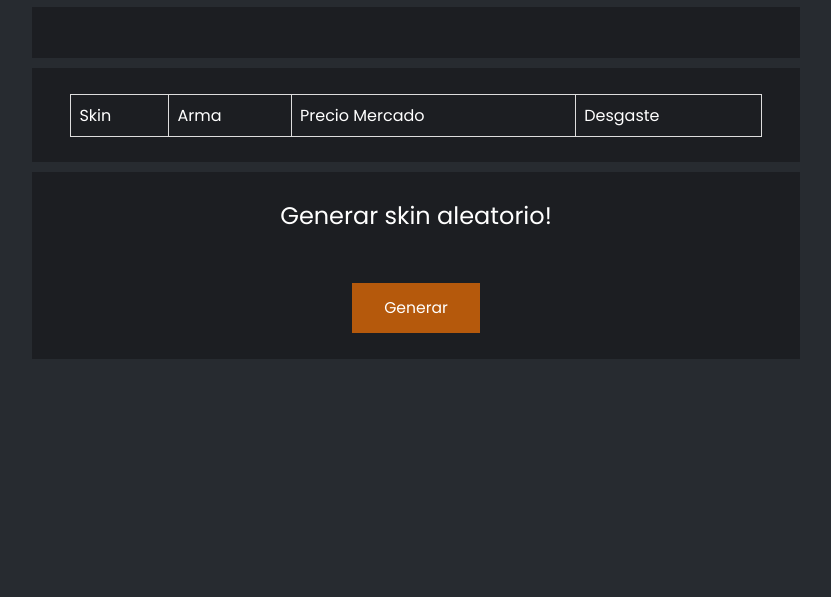
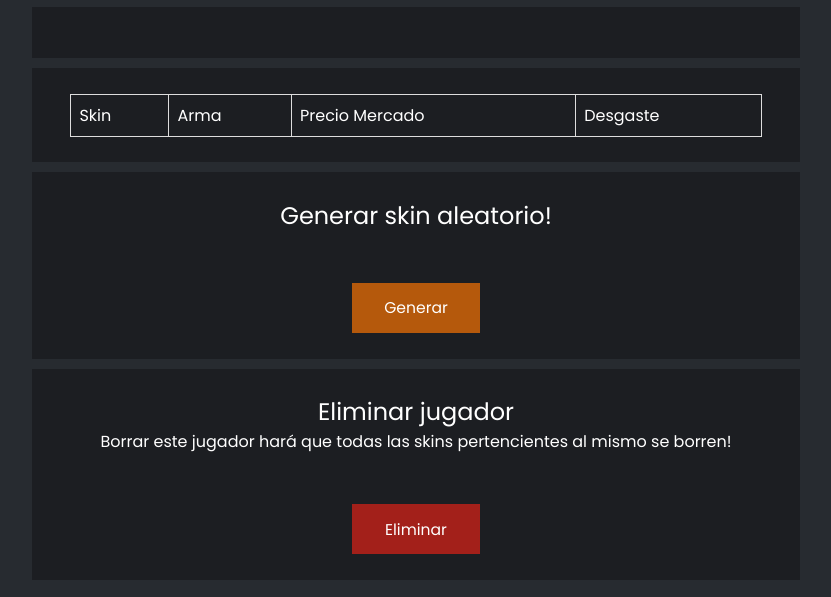
Before and after one commit to MChan888/Tsukint, a plain HTML site: page frontend/player/index.html in a window 1280 px wide. Shown: the part 203-800 px from the top of the page, without its empty margins (224-1055 px from the left). Drawn offline with Linux system fonts and the light colour scheme; no server answers.

Commit message:
Feat: Eliminar jugador

```diff
--- a/frontend/js/player.js
+++ b/frontend/js/player.js
@@ -161,6 +161,20 @@ const modifyPlayerInfo = async () => {
 	});
 };
 
+const deletePlayer = async () => {
+	if (confirm("Estás seguro que queres borrar este jugador?")) {
+		await fetch("http://localhost:5000/api/player/" + id, {
+			method: "DELETE",
+			headers: {
+				"Content-Type": "application/json",
+			},
+		}).catch((err) => {
+			console.error(err);
+			throw new Error("Error al editar el jugador");
+		});
+	}
+};
+
 // Main execution
 const playerId = getPlayerIdFromUrl();
 fetchPlayerSkinsInfo()
--- a/frontend/player/index.html
+++ b/frontend/player/index.html
@@ -51,6 +51,14 @@
 				<br />
 				<button class="generate_skin_button" onclick="addNewSkinToTable()"><h3>Generar</h3></button>
 			</div>
+			<div class="box">
+				<h2>Eliminar jugador</h2>
+				<h4>Borrar este jugador hará que todas las skins pertencientes al mismo se borren!</h4>
+				<br />
+				<div id="skin_generated"></div>
+				<br />
+				<button class="delete_button" onclick="deletePlayer()"><h3>Eliminar</h3></button>
+			</div>
 		</section>
 	</body>
 	<script src="../js/player.js"></script>
--- a/frontend/styles/player.css
+++ b/frontend/styles/player.css
@@ -15,3 +15,16 @@
     background-color: #974a0a;
     transition-duration: 0.3s;
 }
+
+.delete_button {
+    height: 50px;
+    width: 10vw;
+    border: 0;
+    background-color: #A3201A;
+}
+
+.delete_button:hover {
+    cursor: pointer;
+    background-color: #741712;
+    transition-duration: 0.3s;
+}
```
